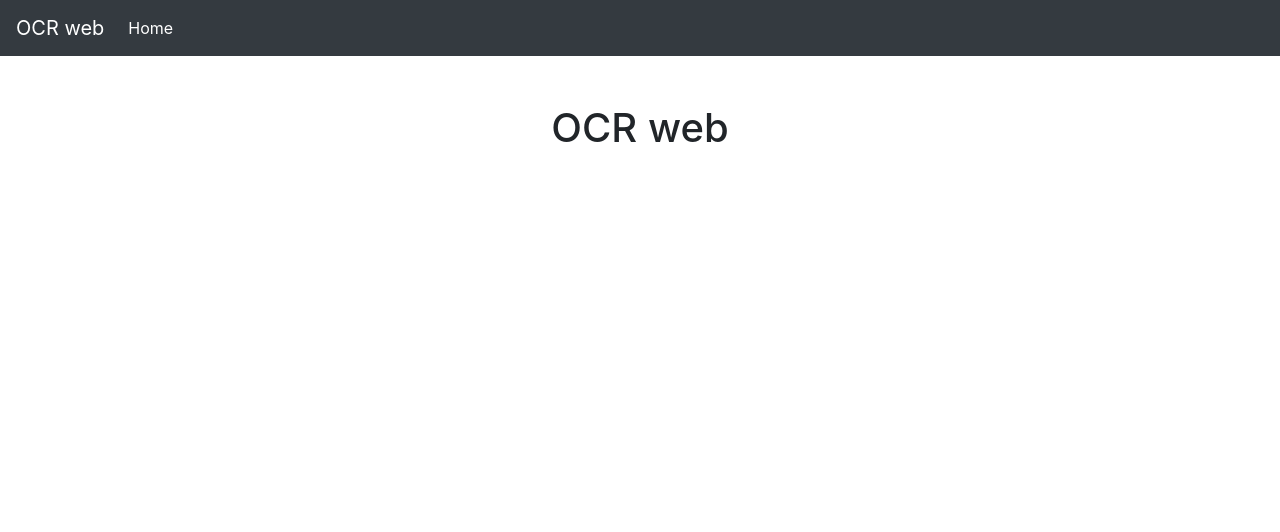
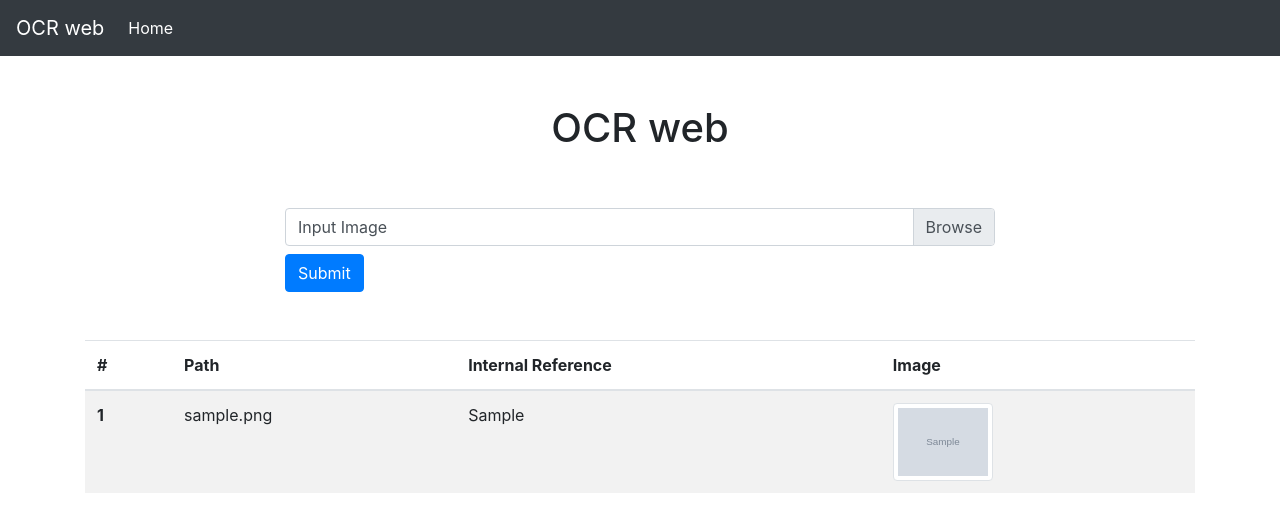
Before and after one commit to fabinhojorge/OCR_web, a Django app: page / in a window 1280 px wide. Shown: the top 532 px of the page. Run offline with Django 3.2, Linux system fonts and the light colour scheme; tables that the repository leaves empty hold one stand-in row (values such as "Sample post"); grey boxes marked "Sample" are stand-in pictures; some libraries are stand-ins or nearby versions.

Commit message:
Created the home page, with the upload functionality

```diff
--- a/OCR_web/settings.py
+++ b/OCR_web/settings.py
@@ -40,6 +40,7 @@ DEFAULT_APPS = [
 ]
 
 THIRD_PARTY_APPS = [
+    'widget_tweaks',
 ]
 
 CUSTOM_APPS = [
--- a/requirements.txt
+++ b/requirements.txt
@@ -1,4 +1,5 @@
 Django==2.1.7
+django-widget-tweaks==1.4.3
 Pillow==5.4.1
 pytesseract==0.2.6
 pytz==2018.9
--- /dev/null
+++ b/uploader/forms.py
@@ -0,0 +1,8 @@
+from django import forms
+from uploader.models import ImageFile
+
+
+class ImageFileForm(forms.ModelForm):
+    class Meta:
+        model = ImageFile
+        fields = ('image', )
--- a/uploader/templates/uploader/index.html
+++ b/uploader/templates/uploader/index.html
@@ -1,4 +1,5 @@
 {% extends "base.html" %}
+{% load widget_tweaks %}
 
 {% block title %} Home {% endblock %}
 
@@ -7,6 +8,12 @@
 {% block extrastyle %} {% endblock %}
 
 {% block extrascript %}
+<script>
+$('.custom-file-input').on('change', function() {
+   let fileName = $(this).val().split('\\').pop();
+   $(this).next('.custom-file-label').addClass("selected").html(fileName);
+});
+</script>
 
 {% endblock %}
 
@@ -17,5 +24,44 @@
     <h1>OCR web</h1>
 </div>
 
+<div class="offset-md-2 col-md-8 my-5" id="image_form">
+    <form action="#image_form" method="POST" enctype="multipart/form-data">
+        {% csrf_token %}
+        <fieldset class="form-group">
+            <div class="custom-file my-2">
+                {{image_form.image|add_class:"custom-file-input"}}
+                <label class="custom-file-label">{{ image_form.image.label }}</label>
+                {% for error in field.errors %}
+                    <span class="badge badge-danger">{{ error }}</span>
+                {% endfor %}
+            </div>
+            <button type="submit" class="btn btn-primary">Submit</button>
+        </fieldset>
+    </form>
+</div>
+
+<div>
+    <table class="table table-striped">
+        <thead>
+        <tr>
+            <th scope="col">#</th>
+            <th scope="col" class="d-none d-sm-table-cell">Path</th>
+            <th scope="col" class="d-none d-md-table-cell">Internal Reference</th>
+            <th scope="col">Image</th>
+        </tr>
+        </thead>
+        <tbody>
+        {% for image in image_list %}
+        <tr>
+            <th scope="row">{{image.id}}</th>
+            <td class="d-none d-sm-table-cell">{{image.image}}</td>
+            <td class="d-none d-md-table-cell">{{image.internal_reference}}</td>
+            <td><img class="img-fluid img-thumbnail " src="/media/{{image.image}}" alt="{{image.image}}" width="100"></td>
+        </tr>
+        {% endfor %}
+        </tbody>
+    </table>
+</div>
+
 
 {% endblock %}
--- a/uploader/views.py
+++ b/uploader/views.py
@@ -1,6 +1,19 @@
-from django.shortcuts import render
+from django.shortcuts import render, redirect
+from uploader.forms import ImageFileForm
+from uploader.models import ImageFile
 
 
 def home(request):
     data = dict()
+
+    image_form = ImageFileForm(request.POST or None, request.FILES or None)
+    if image_form.is_valid():
+        image_form.save()
+        image_form = ImageFileForm()
+        redirect('home')
+
+    image_list = ImageFile.objects.all()
+
+    data['image_form'] = image_form
+    data['image_list'] = image_list
     return render(request, "uploader/index.html", data)
```
Also changed, not shown: README.md.
